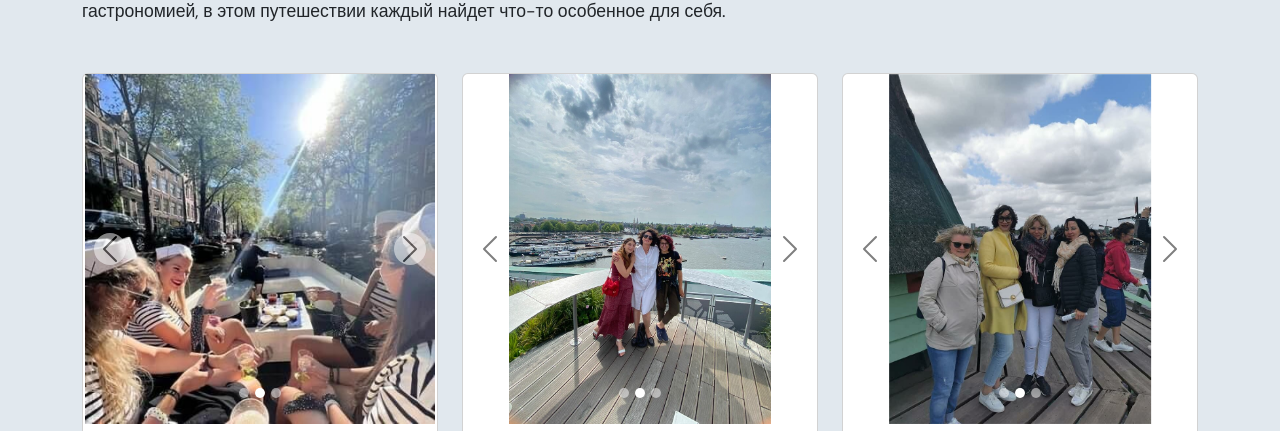
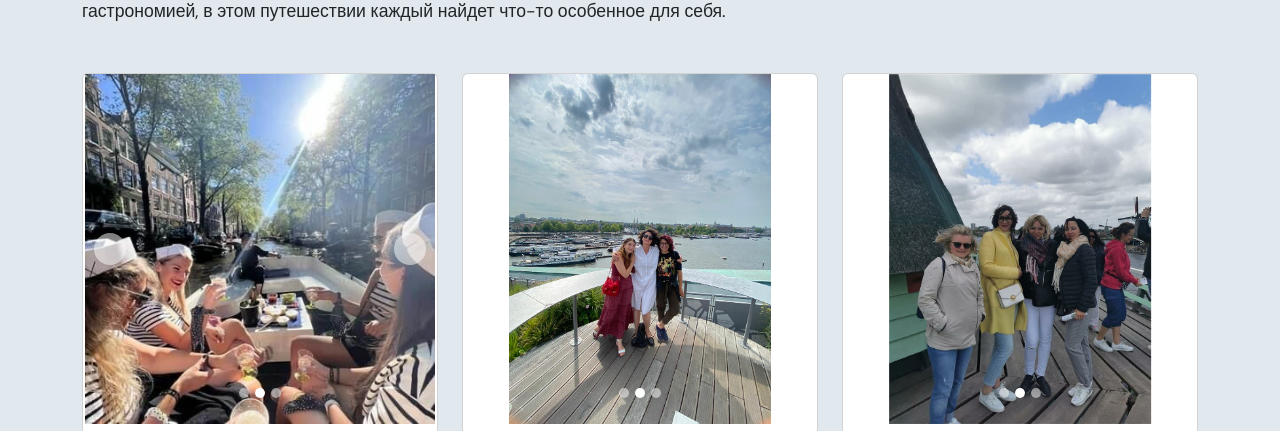
Before and after one commit to anisa07/jasmine-tours, a React (Create React App) app: page /excursions in a window 1280 px wide. Shown: the part 369-800 px from the top of the page. Built offline with nearby package versions, Linux system fonts and the light colour scheme.

Commit message:
Carousel button fixed

```diff
--- a/src/components/Cards.css
+++ b/src/components/Cards.css
@@ -10,15 +10,3 @@
   border-color: #fed9ed;
   color: #ffffff;
 }
-
-.carousel-control-prev-icon,
-.carousel-control-next-icon {
-  background-color: black;
-  border-radius: 50%;
-  border-color: white;
-}
-
-.carousel-control-prev,
-.carousel-control-next {
-  filter: invert(100%);
-}
```
